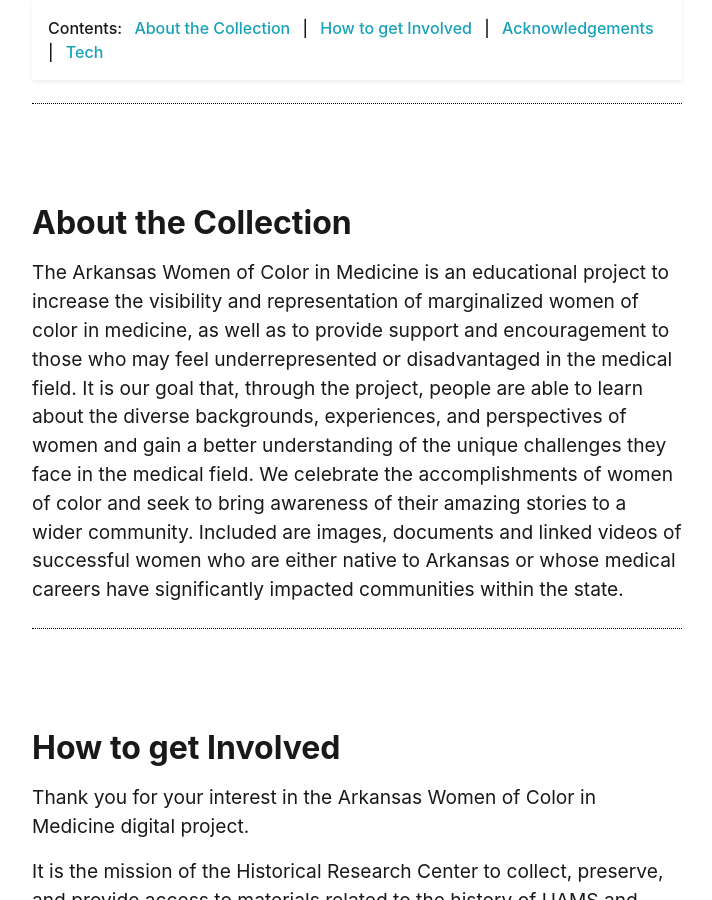
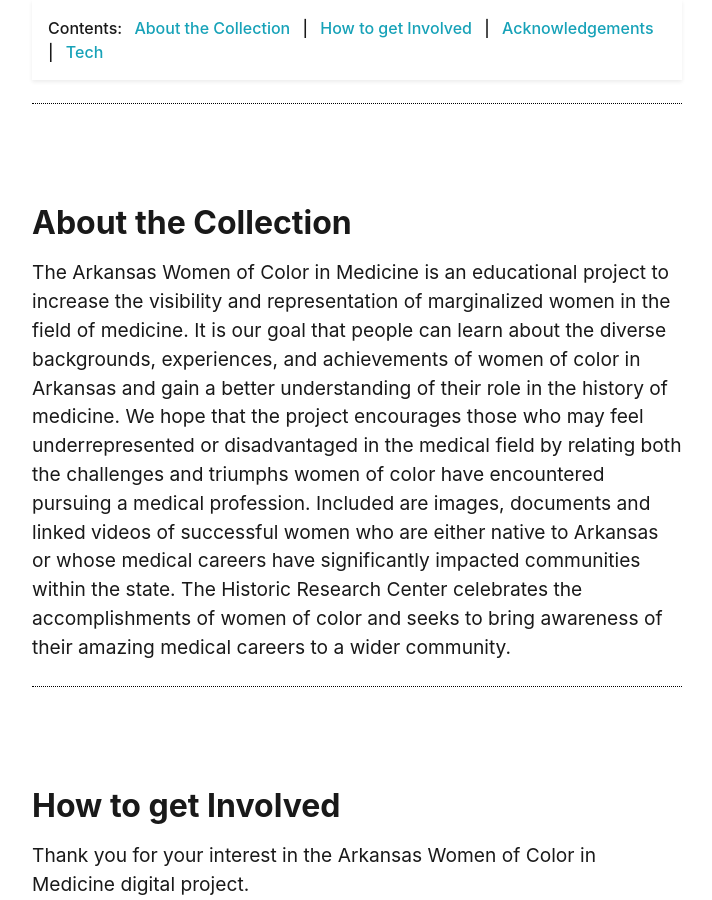
Before and after one commit to Starkad2/Wocim-GH2, a Jekyll site: the page built from pages/about.md, in a window 1280 px wide and 900 px high, scrolled down 411 px. Shown: the whole window, without its empty margins (283-995 px from the left). Built offline with Jekyll 4.4.1, drawn with Linux system fonts in a browser that asks for light colours.

Commit message:
Update about.md

```diff
--- a/pages/about.md
+++ b/pages/about.md
@@ -13,7 +13,7 @@
 {% include feature/nav-menu.html sections="About the Collection;How to get Involved;Acknowledgements" %}
 
 ## About the Collection
-The Arkansas Women of Color in Medicine is an educational project to increase the visibility and representation of marginalized women of color in medicine, as well as to provide support and encouragement to those who may feel underrepresented or disadvantaged in the medical field. It is our goal that, through the project, people are able to learn about the diverse backgrounds, experiences, and perspectives of women and gain a better understanding of the unique challenges they face in the medical field. We celebrate the accomplishments of women of color and seek to bring awareness of their amazing stories to a wider community.  Included are images, documents and linked videos of successful women who are either native to Arkansas or whose medical careers have significantly impacted communities within the state.
+The Arkansas Women of Color in Medicine is an educational project to increase the visibility and representation of marginalized women in the field of medicine.  It is our goal that people can learn about the diverse backgrounds, experiences, and achievements of women of color in Arkansas and gain a better understanding of their role in the history of medicine.  We hope that the project encourages those who may feel underrepresented or disadvantaged in the medical field by relating both the challenges and triumphs women of color have encountered pursuing a medical profession.  Included are images, documents and linked videos of successful women who are either native to Arkansas or whose medical careers have significantly impacted communities within the state.  The Historic Research Center celebrates the accomplishments of women of color and seeks to bring awareness of their amazing medical careers to a wider community.
 
 
 
```
